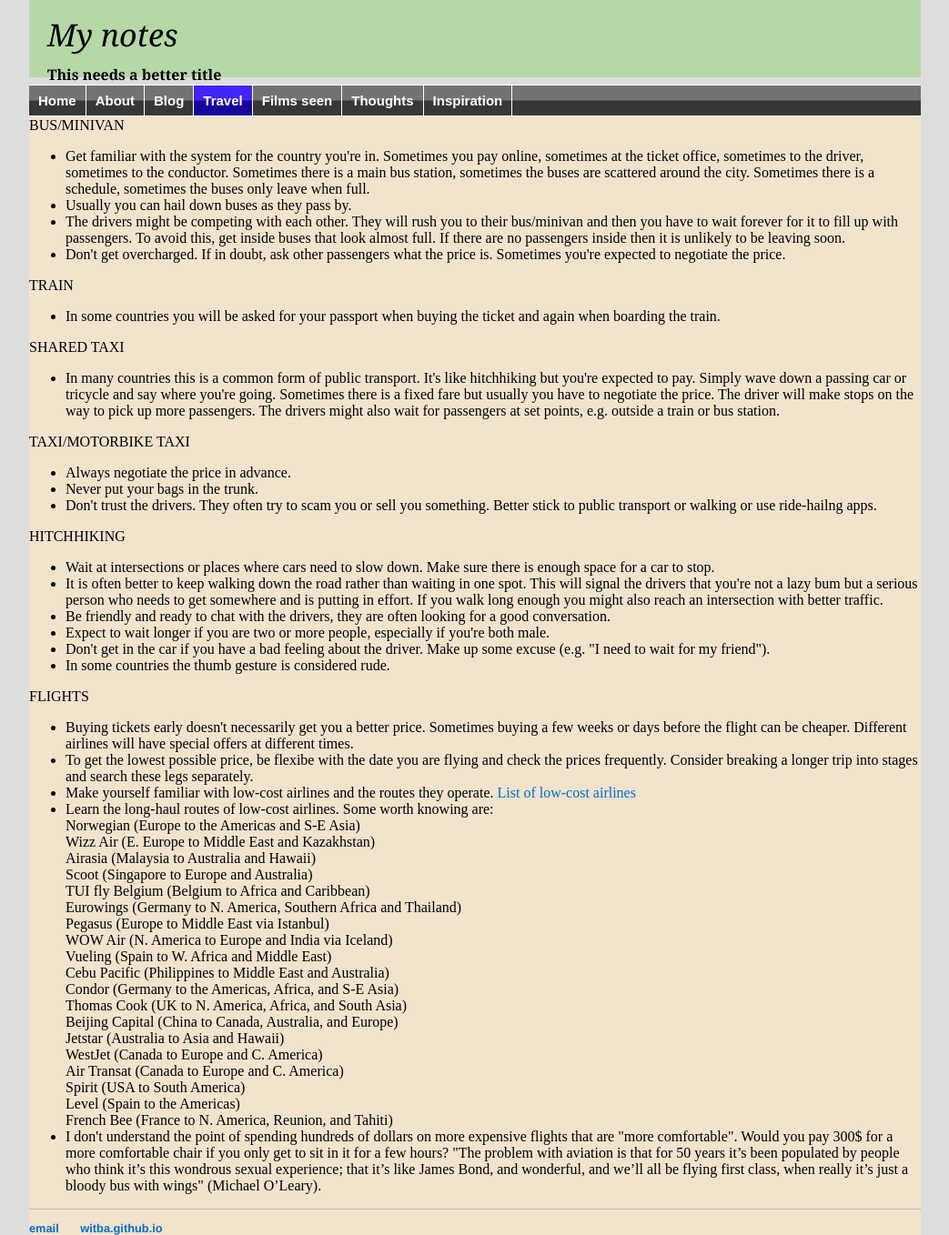
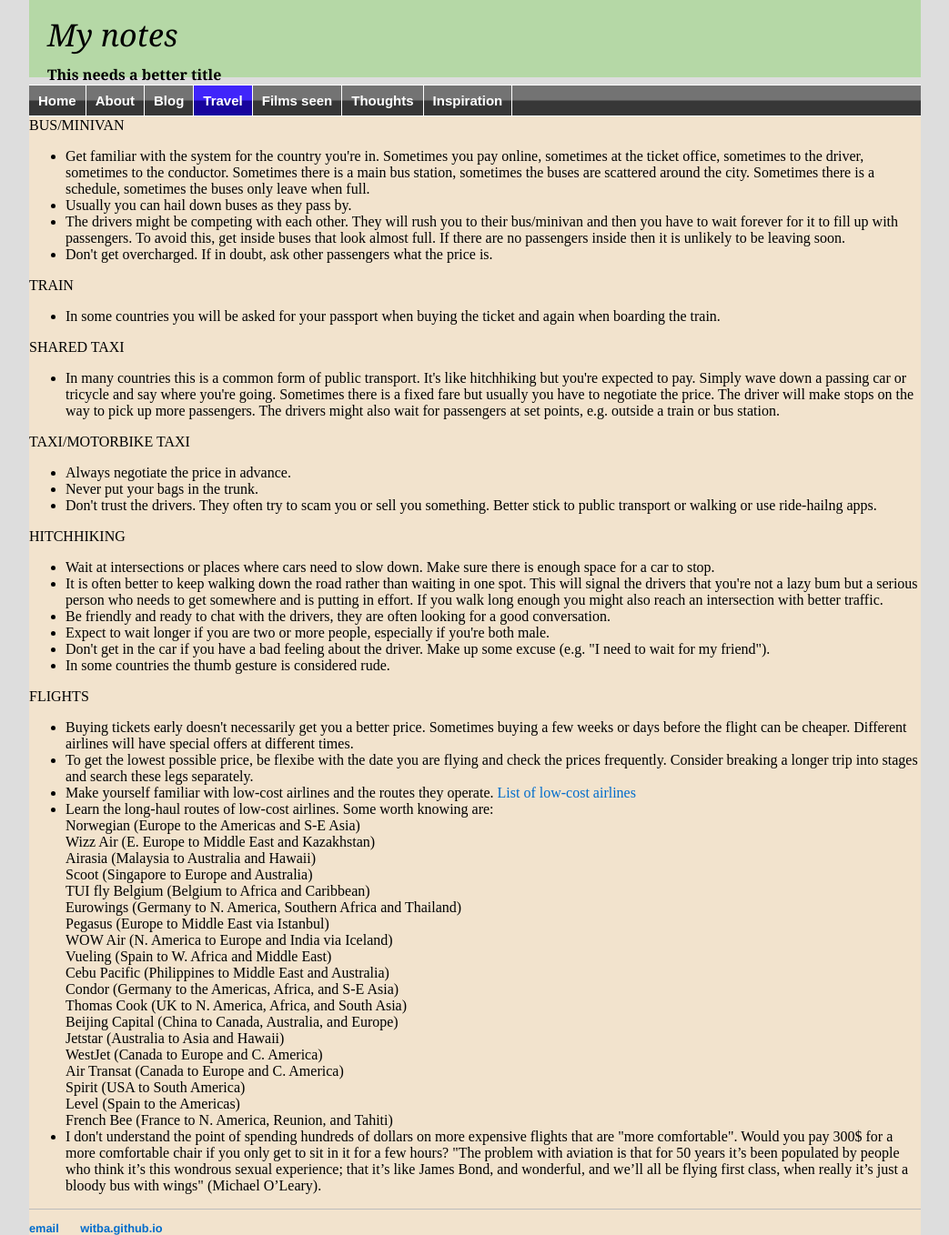
Before and after one commit to witba/witba.github.io, a Jekyll site: the page built from travel/transport.html, in a window 1280 px wide. Shown: the whole page at 91% size, without its empty margins (118-1161 px from the left). Built offline with Jekyll 4.4.1, drawn with Linux system fonts in a browser that asks for light colours.

Commit message:
Update transport.html

```diff
--- a/travel/transport.html
+++ b/travel/transport.html
@@ -11,7 +11,7 @@
 <li>Get familiar with the system for the country you're in. Sometimes you pay online, sometimes at the ticket office, sometimes to the driver, sometimes to the conductor. Sometimes there is a main bus station, sometimes the buses are scattered around the city. Sometimes there is a schedule, sometimes the buses only leave when full.
 <li>Usually you can hail down buses as they pass by.
 <li>The drivers might be competing with each other. They will rush you to their bus/minivan and then you have to wait forever for it to fill up with passengers. To avoid this, get inside buses that look almost full. If there are no passengers inside then it is unlikely to be leaving soon.<br>
-<li>Don't get overcharged. If in doubt, ask other passengers what the price is. Sometimes you're expected to negotiate the price.<br>
+<li>Don't get overcharged. If in doubt, ask other passengers what the price is.<br>
 </ul>
 TRAIN<br>
 <ul>
```
